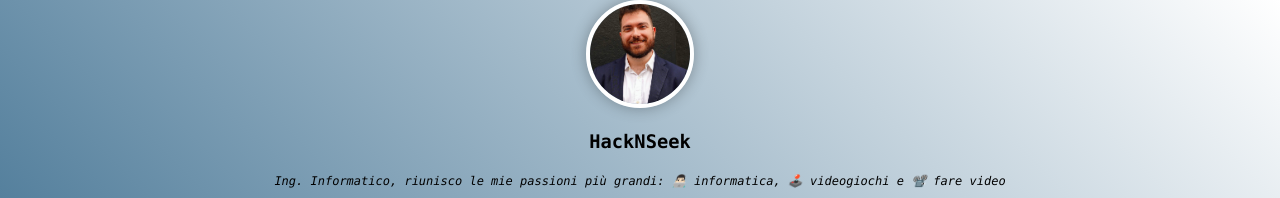
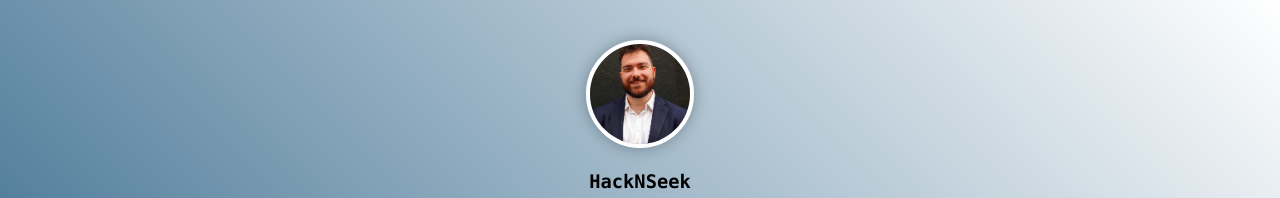
Before and after one commit to SeekNHack/seeknhack.github.io, a plain HTML site: page index.html in a window 1280 px wide. Shown: the top 198 px of the page. Drawn offline with Linux system fonts and the light colour scheme.

Commit message:
Update styles.css

```diff
--- a/styles.css
+++ b/styles.css
@@ -97,6 +97,8 @@ p {
     box-shadow: 0 0 15px rgba(0, 0, 0, 0.3);
     object-fit: cover;
     z-index: 2;
+    position: relative;
+    margin-top: 40px;
 }
 
 .container {
```
